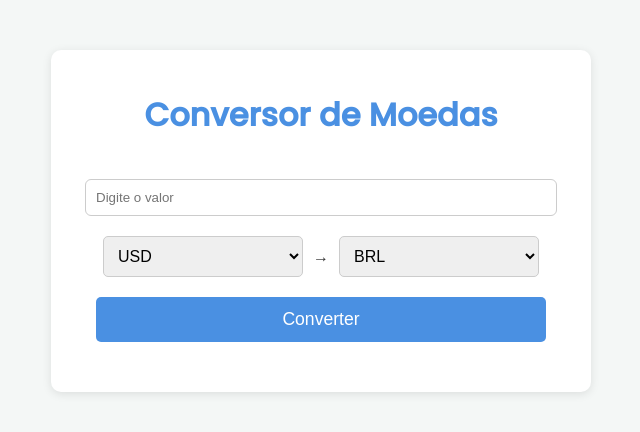
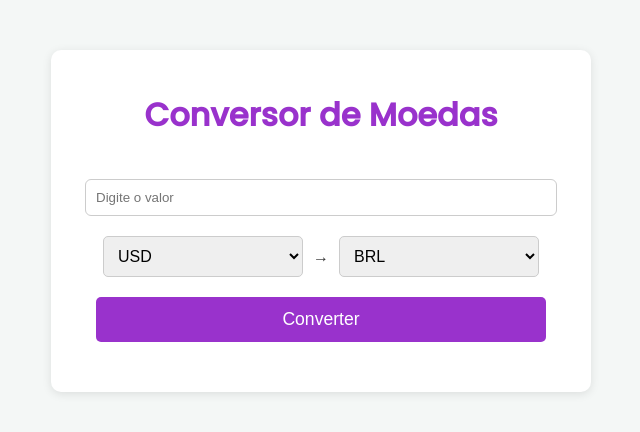
Before and after one commit to ifcarla/ConversorDeMoedas, a plain HTML site: page index.html in a window 1280 px wide. Shown: the whole page, without its empty margins (319-959 px from the left). Drawn offline with Linux system fonts and the light colour scheme.

Commit message:
Update style.css

```diff
--- a/style.css
+++ b/style.css
@@ -50,7 +50,7 @@ body {
 
   h1 {
     font-family: 'Poppins', sans-serif;
-    color: #4A90E2;
+    color: #9932cc;
     margin-bottom: 30px;
   }
 
@@ -71,7 +71,7 @@ body {
 
 
   button {
-    background-color: #4A90E2;
+    background-color: #9932cc;
     color: white;
     border: none;
     padding: 12px 20px;
@@ -82,7 +82,7 @@ body {
   }
 
   button:hover {
-    background-color: #357ABD;
+    background-color: #763497;
     transform: scale(1.05);
   }
 
```
